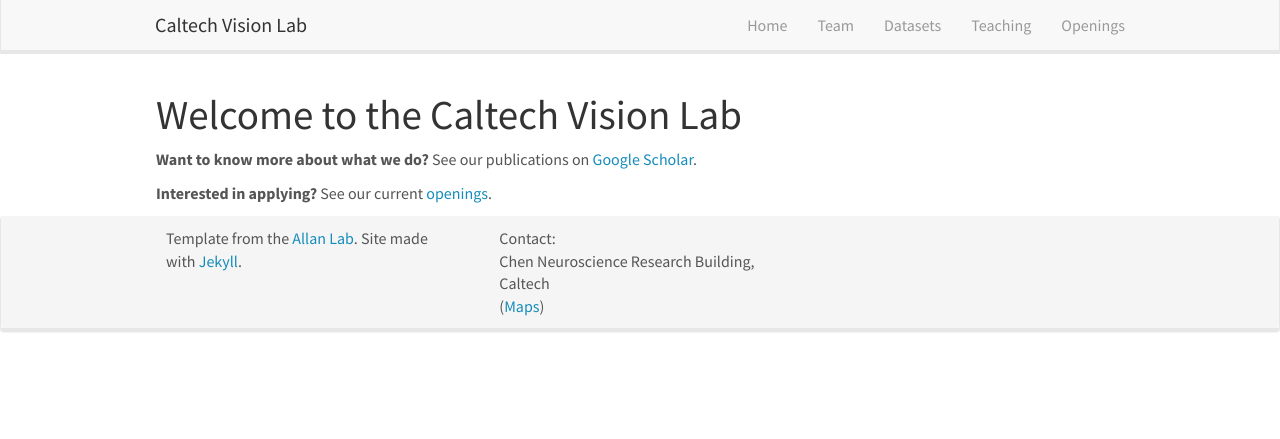
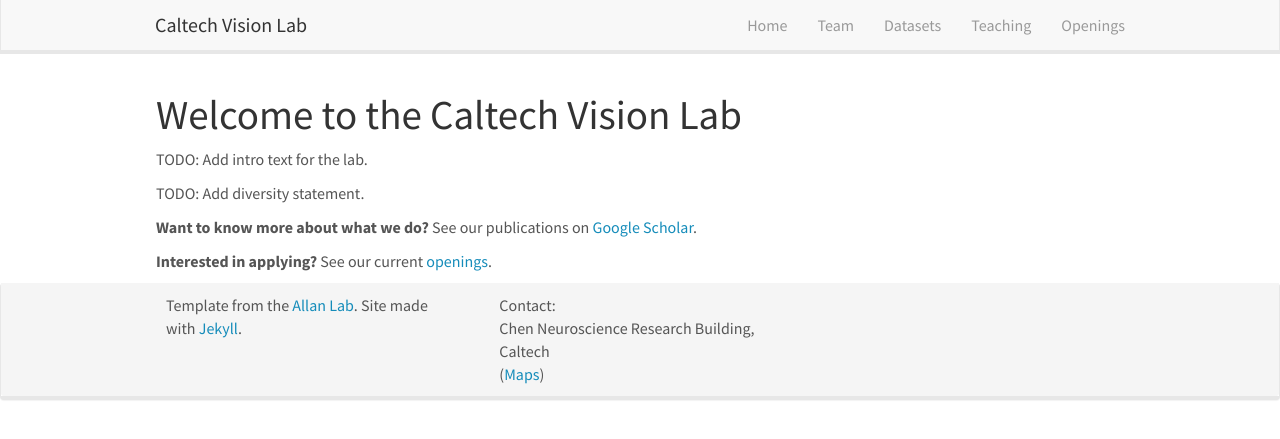
Before and after one commit to caltechvisionlab/caltechvisionlab.github.io, a Jekyll site: the page built from _pages/home.md, in a window 1280 px wide. Shown: the top 439 px of the page. Built offline with Jekyll 4.4.1, drawn with Linux system fonts in a browser that asks for light colours; nearby versions of some CDN libraries.

Commit message:
Update home.md

```diff
--- a/_pages/home.md
+++ b/_pages/home.md
@@ -6,6 +6,10 @@
 permalink: /
 ---
 
+TODO: Add intro text for the lab.
+
+TODO: Add diversity statement.
+
 **Want to know more about what we do?** See our publications on [Google Scholar](https://scholar.google.com/citations?hl=en&user=j29kMCwAAAAJ&view_op=list_works&alert_preview_top_rm=2&sortby=pubdate).
 
 **Interested in applying?** See our current [openings](/openings/).
```
